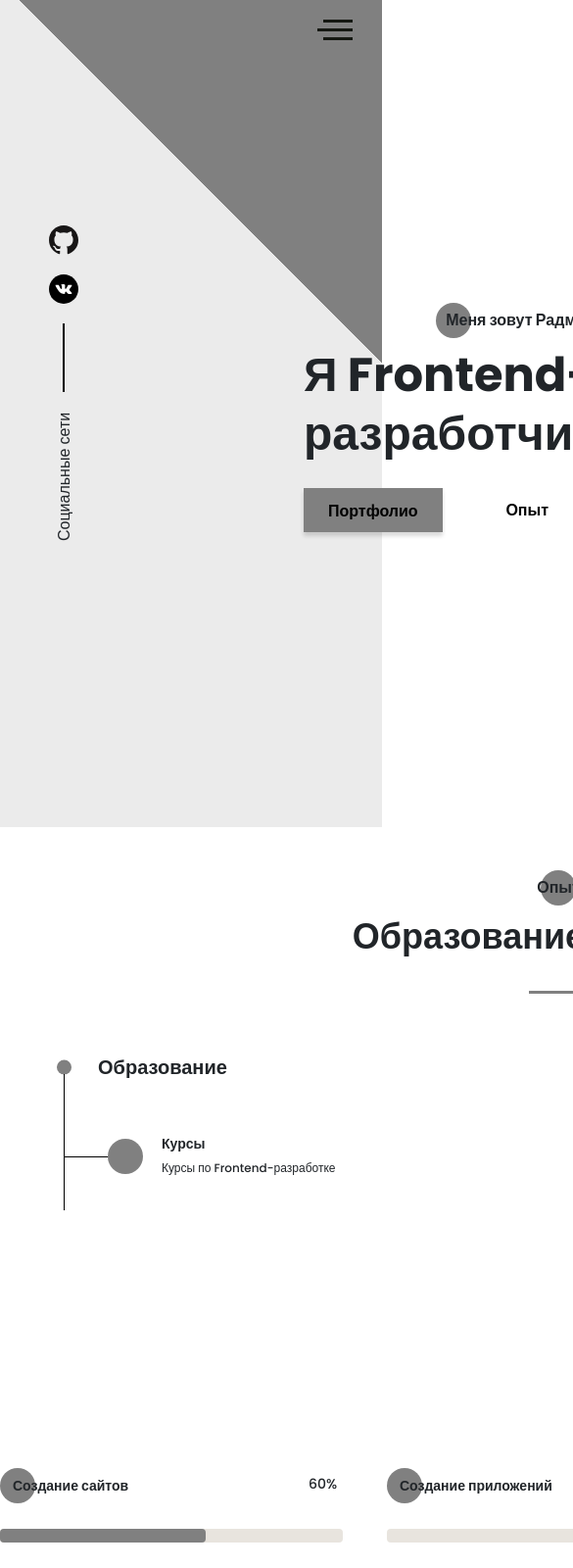
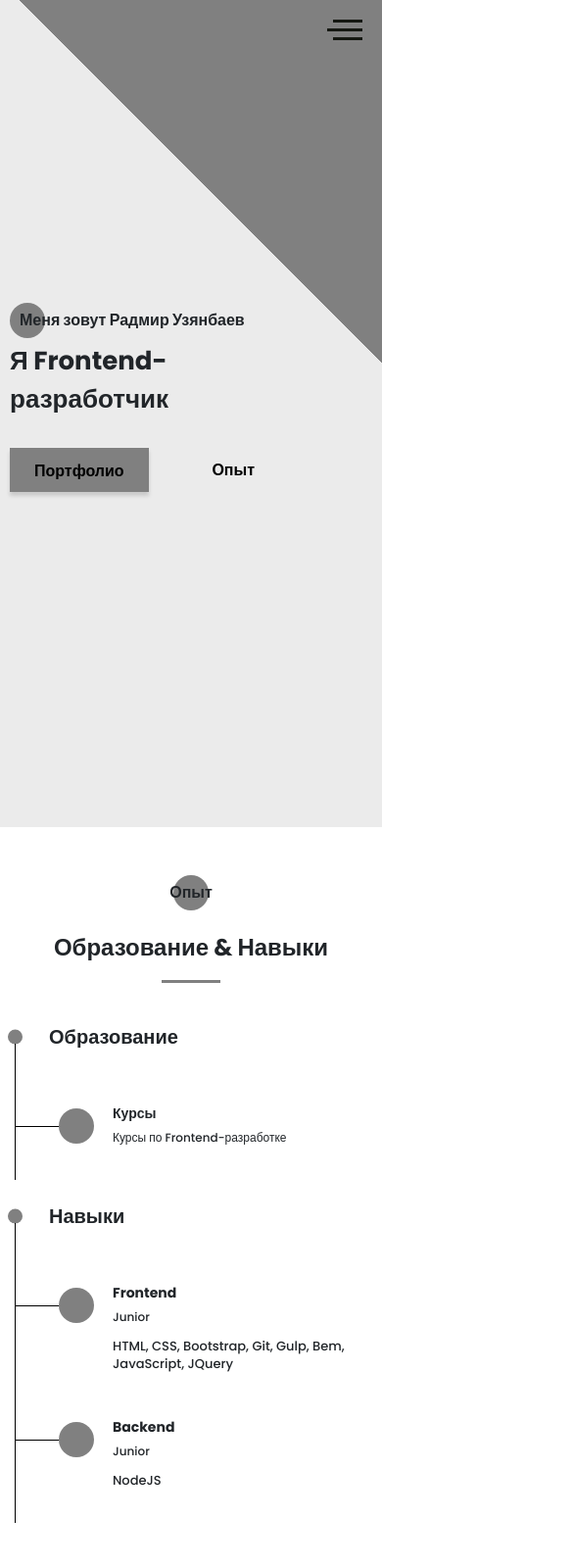
Before and after one commit to uzyanbaev/uzyanbaev.github.io, a website: page src/index.html in a window 390 px wide. Shown: the top 1600 px of the page at 98% size, 585 px wide, since content can reach past the window. Drawn offline with nearby package versions, Linux system fonts and the light colour scheme; files that its build step writes are made by us from their sources.

Commit message:
adapted to all screens

```diff
--- /dev/null
+++ b/src/sass/blocks/_media.scss
@@ -0,0 +1,184 @@
+@media (max-width: 1439px) {
+    .sidepanel {
+        display: none;
+    }
+}
+@media (max-width: 1200px) {
+	.promo {
+		&__title {
+			width: 535px;
+			margin-top: 10px;
+		}
+		&__subtitle {
+			position: relative;
+			padding-left: 10px;
+			z-index: 2;
+			@include before_circle;
+		}
+		&__btns {
+			margin-top: 25px;
+			display: flex;
+			align-items: center;
+			justify-content: space-between;
+			width: 250px;
+		}
+		&__link {
+			color: #000;
+			font-weight: bold;
+			&:hover {
+				color: #000;
+				text-decoration: none;
+			}
+		}
+	}
+    .container {
+        max-width: 960px;
+    }
+    .experience {
+        &__wrapper {
+            padding: 40px 20px 0 20px;
+            column-gap: 80px;
+        }
+		&__scale {
+            grid-template-columns: repeat(auto-fit, 350px);
+            grid-auto-rows: minmax(70px, auto);
+            justify-content: space-between;
+            padding: 0 30px;
+        }
+    }
+    //.portfolio {
+    //    &__wrapper {
+    //        grid-template-columns: repeat(auto-fit, 280px);
+    //        grid-auto-rows: 280px;
+    //        justify-content: space-around;
+    //        row-gap: 35px;
+    //        .horizonal, .vertical {
+    //            grid-row: unset;
+    //            grid-column: unset;
+    //        }
+    //    }
+    //}
+}
+
+@media (max-width: 992px) {
+    .container {
+        max-width: 720px;
+    }
+    .title {
+        &_fz36 {
+            font-size: 30px;
+            line-height: 42px;
+            margin-top: 26px;
+        }
+    }
+    .divider {
+        margin: 15px auto 0 auto;
+    }
+
+    .experience {
+        &__wrapper {
+            column-gap: 60px;
+            grid-template-columns: repeat(2,320px);
+        }
+		&__scale {
+            grid-template-columns: repeat(auto-fit, 320px);
+            justify-content: space-between;
+            padding: 0;
+            column-gap: 0;
+            &-line {
+                width: 100%;
+            }
+        }
+    }
+	.portfolio {
+		&__wrapper {
+			grid-template-columns: repeat(1, 1fr);
+		}
+	}
+}
+
+
+@media (max-width: 768px) {
+    .container {
+        max-width: 540px;
+    }
+    .title {
+        &_fz48 {
+            font-size: 28px;
+        }
+    }
+    .promo {
+        &__title {
+            line-height: 39px;
+            width: 300px;
+        }
+    }
+
+    .experience {
+        padding-top: 40px;
+        &__wrapper {
+            grid-template-columns: 1fr;
+            column-gap: 60px;
+            row-gap: 40px;
+        }
+		&__scale {
+            grid-template-columns: repeat(auto-fit, 320px);
+            grid-auto-rows: minmax(70px, auto);
+            justify-content: center;
+            margin-top: 80px;
+            &-line {
+                width: 100%;
+            }
+        }
+    }
+    //.portfolio {
+    //    padding-top: 40px;
+    //}
+}
+
+@media (max-width: 576px) {
+    .container {
+        width: 100%;
+        padding: 0 10px;
+    }
+    .title {
+        &_fz48 {
+            font-size: 26px;
+        }
+        &_fz36 {
+            font-size: 24px;
+            line-height: 36px;
+        }
+    }
+    .hamburger {
+        right: 20px;
+    }
+    .menu {
+        &__block {
+            width: 250px;
+            padding-left: 20px;
+        }
+    }
+    .promo {
+		background: linear-gradient(45deg, #ebebeb  70%, #808080 30%) no-repeat 57%/cover;
+        &__btns {
+            margin-top: 30px;
+        }
+    }
+    .experience {
+        &__wrapper {
+            padding: 40px 5px 0 5px;
+        }
+		&__scale {
+            grid-template-columns: repeat(auto-fit,300px);
+        }
+    }
+	.portfolio {
+		&__item {
+			img {
+				width: 200px;
+				height: 150px;
+			}
+		}
+	}
+}
--- a/src/sass/blocks/_portfolio.scss
+++ b/src/sass/blocks/_portfolio.scss
@@ -82,7 +82,7 @@
 	position: relative;
 	display: none;
 	margin: 0 auto;
-	width: 900px;
+	width: 90%;
 	min-height: 500px;
 	padding: 20px;
 	border: 2px solid #ccc;
--- a/src/sass/blocks/_promo.scss
+++ b/src/sass/blocks/_promo.scss
@@ -1,30 +1,20 @@
 .promo {
     min-height: 100vh;
     position: relative;
-    background-image: linear-gradient(45deg, #ebebeb  70%, #808080 30%);
+    background: linear-gradient(45deg, #ebebeb  70%, #808080 30%) no-repeat 50%/cover;
     padding-top: 300px;
-
-	&__img {
-		display: block;
-		text-align: center;
-	}
     &__title {
         width: 535px;
-        margin-top: 14px;
-		margin-left: 310px;
+        margin-top: 10px;
     }
     &__subtitle {
         position: relative;
-		text-align: center;
+        padding-left: 10px;
         z-index: 2;
         @include before_circle;
-		&:before {
-			left: 445px;
-		}
     }
     &__btns {
         margin-top: 25px;
-		margin-left: 310px;
         display: flex;
         align-items: center;
         justify-content: space-between;
--- a/src/sass/style.scss
+++ b/src/sass/style.scss
@@ -43,3 +43,4 @@ body {
 @import 'blocks/experience';
 @import 'blocks/_portfolio';
 @import 'blocks/catalog';
+@import 'blocks/media';
```
Also changed, not shown: dist/css/style.min.css, dist/img/main_photo.png (added).
